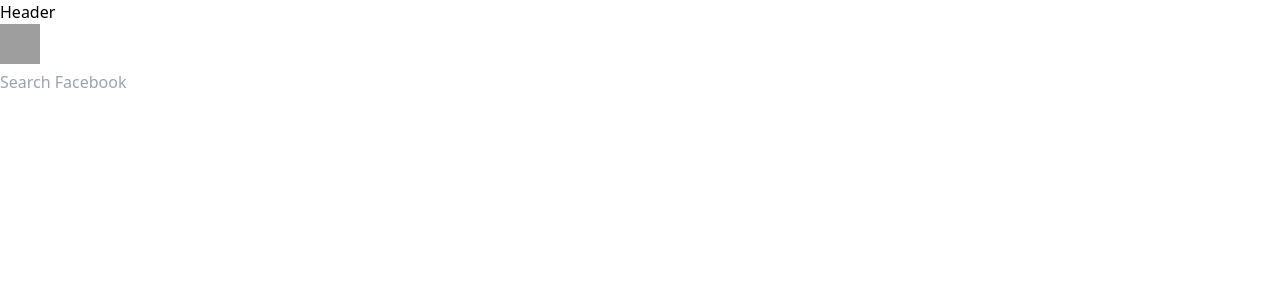
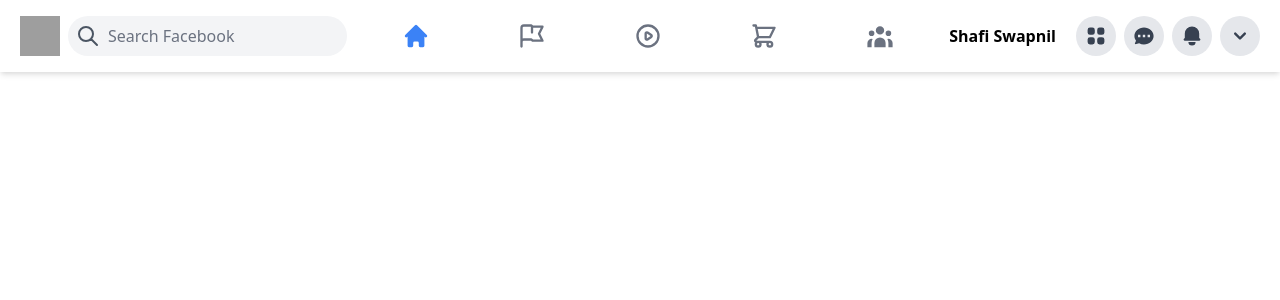
Before and after one commit to shafiswapnil/facebook-clone, a Next.js app: page / in a window 1280 px wide. Shown: the top 300 px of the page. Built offline with nearby package versions, Linux system fonts and the light colour scheme; grey boxes are pictures that could not be loaded.

Commit message:
header and tailwaind mixes to the charm!

```diff
--- a/components/Header.js
+++ b/components/Header.js
@@ -1,12 +1,25 @@
 import Image from "next/image";
+import {
+  BellIcon,
+  ChatIcon,
+  HomeIcon,
+  ChevronDownIcon,
+  UserGroupIcon,
+  ViewGridIcon,
+} from "@heroicons/react/solid";
+import {
+  FlagIcon,
+  PlayIcon,
+  SearchIcon,
+  ShoppingCartIcon,
+} from "@heroicons/react/outline";
+import HeaderIcon from "./HeaderIcon";
 
 function Header() {
   return (
-    <div>
-      <h1>Header</h1>
-
+    <div className="sticky top-0 z-50 bg-white flex items-center p-2 lg:px-5 shadow-md">
       {/* Left */}
-      <div>
+      <div className="flex items-center">
         <Image
           src="https://links.papareact.com/5me"
           width={40}
@@ -14,18 +27,37 @@
           layout="fixed"
         />
 
-        <div>
-          <input type="text" placeholder="Search Facebook" />
+        <div className="flex ml-2 items-center rounded-full bg-gray-100 p-2">
+          <SearchIcon className="h-6 text-gray-600" />
+          <input type="text" className="hidden md:inline-flex ml-2 items-center bg-transparent outline-none flex-shrink placeholder-gray-500" placeholder="Search Facebook" />
         </div>
       </div>
 
       {/* Center */}
+      <div className="flex justify-center flex-grow">
+        <div className="flex space-x-6 md:space-x-2">
+          <HeaderIcon active Icon={HomeIcon} />
+          <HeaderIcon Icon={FlagIcon} />
+          <HeaderIcon Icon={PlayIcon} />
+          <HeaderIcon Icon={ShoppingCartIcon} />
+          <HeaderIcon Icon={UserGroupIcon} />
+        </div>
+      </div>
 
 
       {/* Right */}
+      <div className="flex items-center sm:space-x-2 justify-end">
+        {/* Profile Pic */}
 
+        <p className="whitespace-nowrap font-semibold pr-3">Shafi Swapnil</p>
+
+        <ViewGridIcon className="icon" />
+        <ChatIcon className="icon" />
+        <BellIcon className="icon" />
+        <ChevronDownIcon className="icon" />
+      </div>
     </div>
   )
 }
 
-export default Header
+export default Header;
--- /dev/null
+++ b/components/HeaderIcon.js
@@ -0,0 +1,9 @@
+function HeaderIcon({ Icon, active }) {
+  return (
+    <div className="flex items-center cursor-pointer md:px-10 sm:h-14 md:hover:bg-gray-100 rounded-xl active:border-b-2 active:border-blue-500 group">
+      <Icon className={`h-5 text-gray-500 text-center sm:h-7 mx-auto group-hover:text-blue-500 ${active && 'text-blue-500'}`} />
+    </div>
+  )
+}
+
+export default HeaderIcon;
--- a/styles/globals.css
+++ b/styles/globals.css
@@ -1,3 +1,9 @@
 @tailwind base;
 @tailwind components;
 @tailwind utilities;
+
+@layer components {
+	.icon {
+		@apply hidden xl:inline-flex p-2 h-10 w-10 bg-gray-200 rounded-full text-gray-700 cursor-pointer hover:bg-gray-300;
+	}
+}
```
